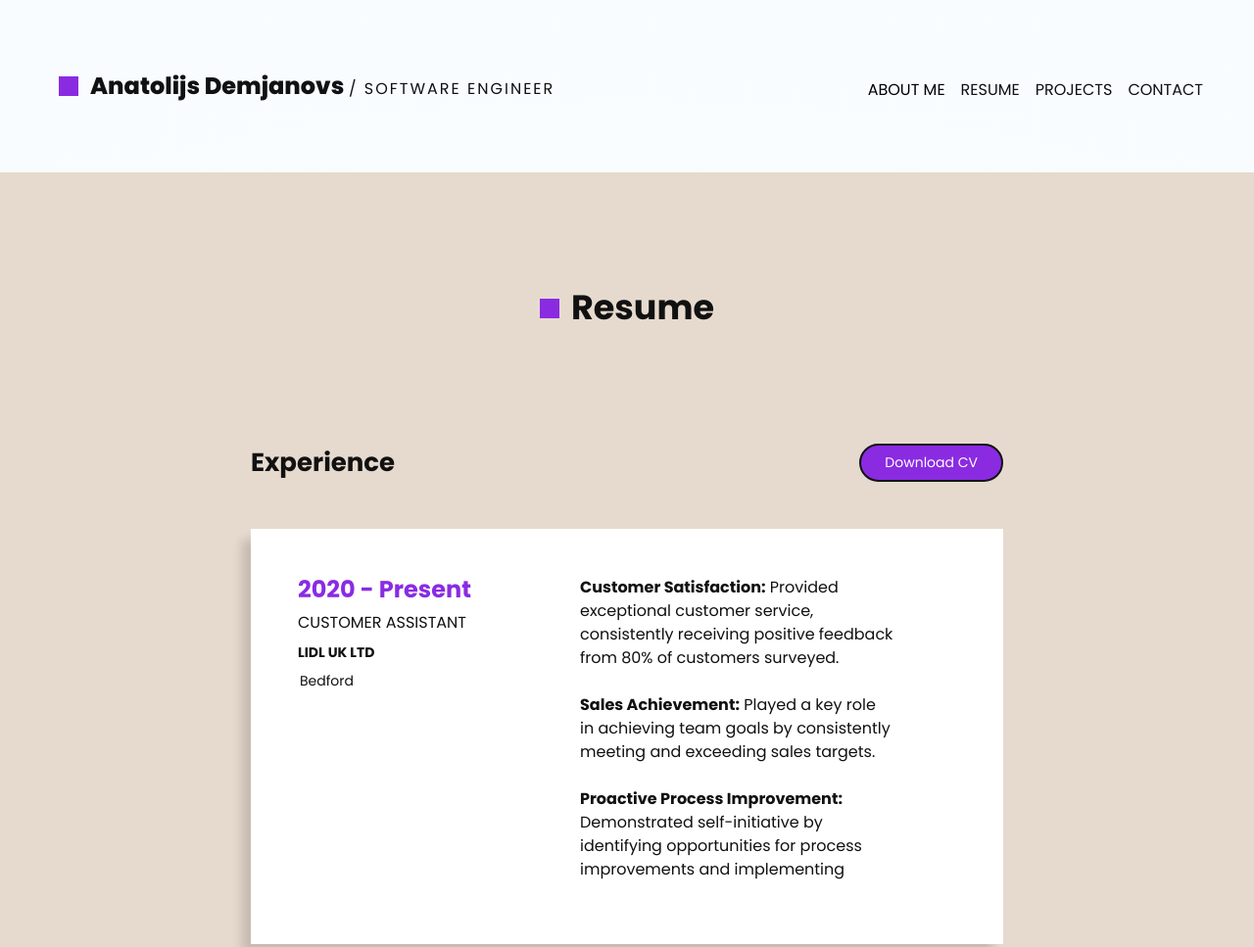
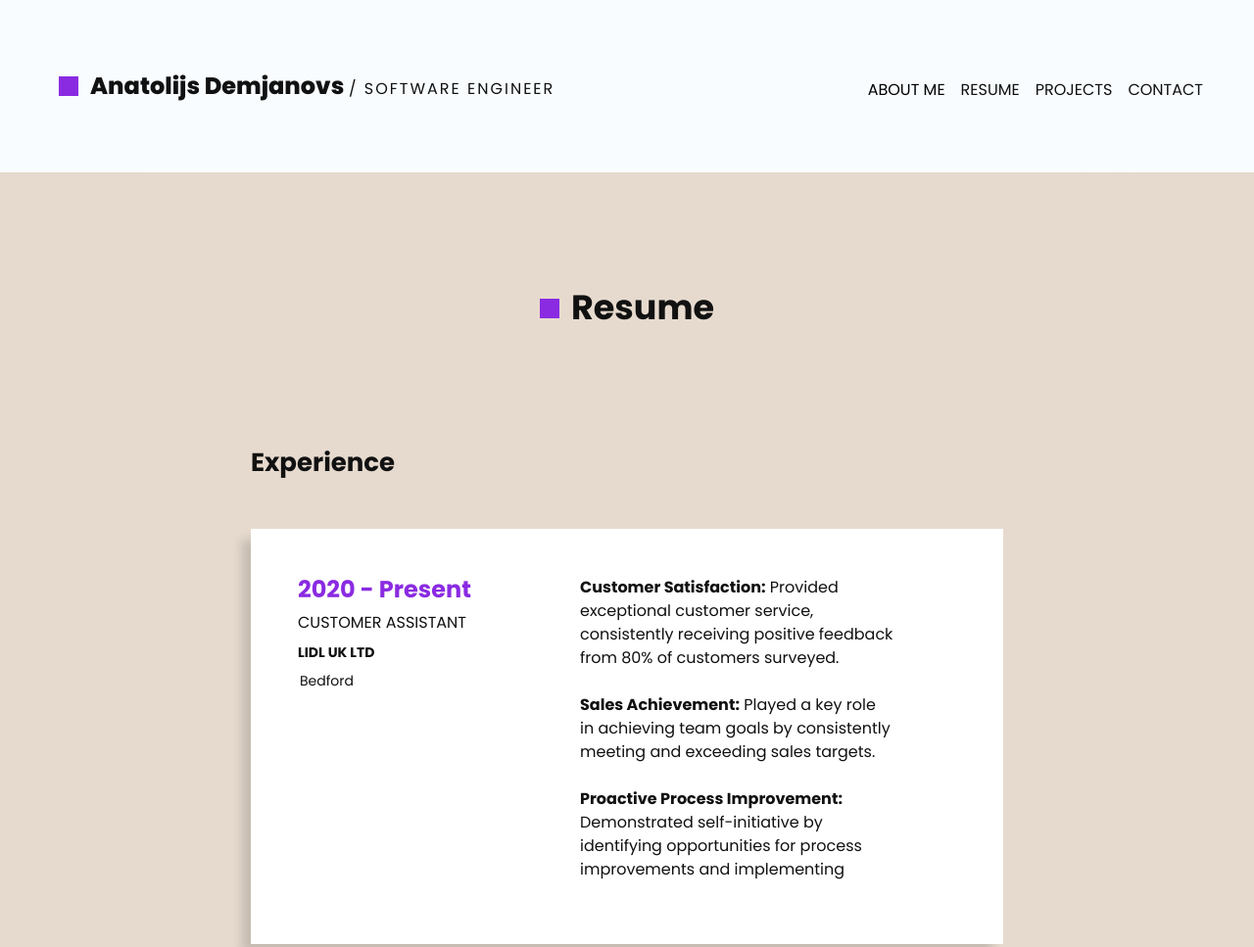
Before and after one commit to detollly/personal-website, a plain HTML site: page resume.html in a window 1280 px wide. Shown: the top 967 px of the page at 98% size. Drawn offline with nearby package versions, Linux system fonts and the light colour scheme; a web font is replaced by a local one.

Commit message:
removed CV download button and CV itself

```diff
--- a/resume.html
+++ b/resume.html
@@ -80,8 +80,7 @@
         <div class="section-header">
           <div class="section-title">Experience
           </div>
-          <button class="remove d-inline-flex align-items-center btn btn-primary btn-sm px-4 rounded-pill" type="button" onclick="window.location.href='./assets/CV_06-11.docx';">Download CV</button>
-        </div>
+       </div>
           <div class="resume-card">
             <div class="left-section">
               <div class="years"><h4>2020 - Present</h4></div>
```
Also changed, not shown: 1 other file.
